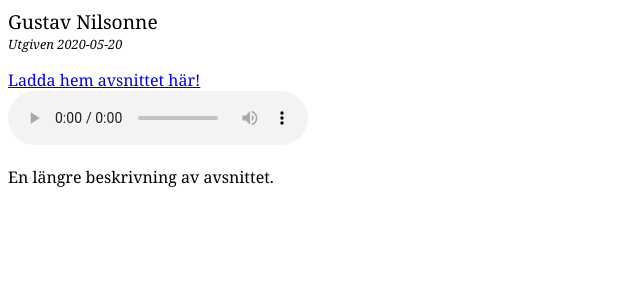
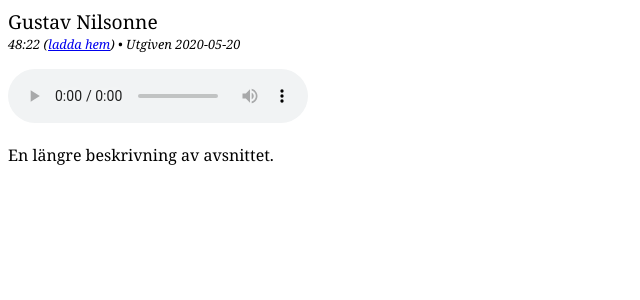
Before and after one commit to Dubbelblind/Dubbelblind.github.io, a Jekyll site: the page built from _posts/2020-05-20-Avsnitt-1.md, in a window 1280 px wide. Shown: the top 300 px of the page, without its empty margins (0-640 px from the left). Built offline with Jekyll 4.4.1, drawn with Linux system fonts in a browser that asks for light colours.

Commit message:
Update post.html

```diff
--- a/_layouts/post.html
+++ b/_layouts/post.html
@@ -3,15 +3,17 @@ layout: default
 ---
 <article class="post" >
 
-    <span class="avsnitt_titel">{{ page.title }}</span class="avsnitt_titel">
+    <span class="avsnitt_titel">{{ page.title }}</span>
 
     <div class="avsnitt_datum">
-        Utgiven <time datetime="{{ page.date | date_to_xmlschema }}" itemprop="datePublished">{{ page.date | date: "%Y-%m-%d" }}</time>
+        {{ page.duration }} (<a href="{{ site.baseurl }}{{ page.file }}" download="{{ page.title }}">ladda hem</a>) • Utgiven <time datetime="{{ page.date | date_to_xmlschema }}" itemprop="datePublished">{{ page.date | date: "%Y-%m-%d" }}</time>
     </div>
 
+    <!--
     <div class="avsnitt_nedladdningslänk">
         <a href="{{ site.baseurl }}{{ page.file }}" download="{{ page.title }}">Ladda hem avsnittet här!</a>
     </div>
+    -->
 
     <div class="avsnitt_uppspelare">
         <audio controls>
```
